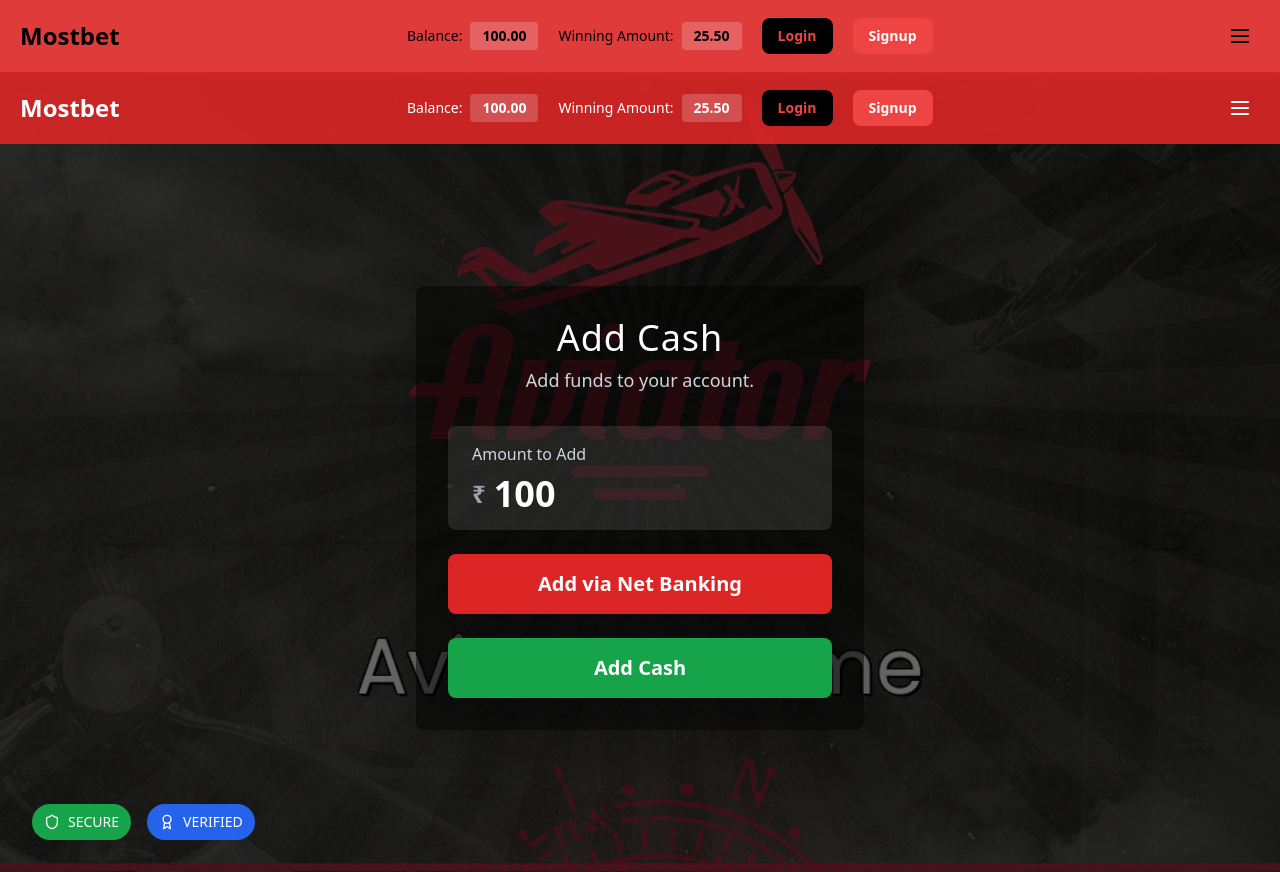
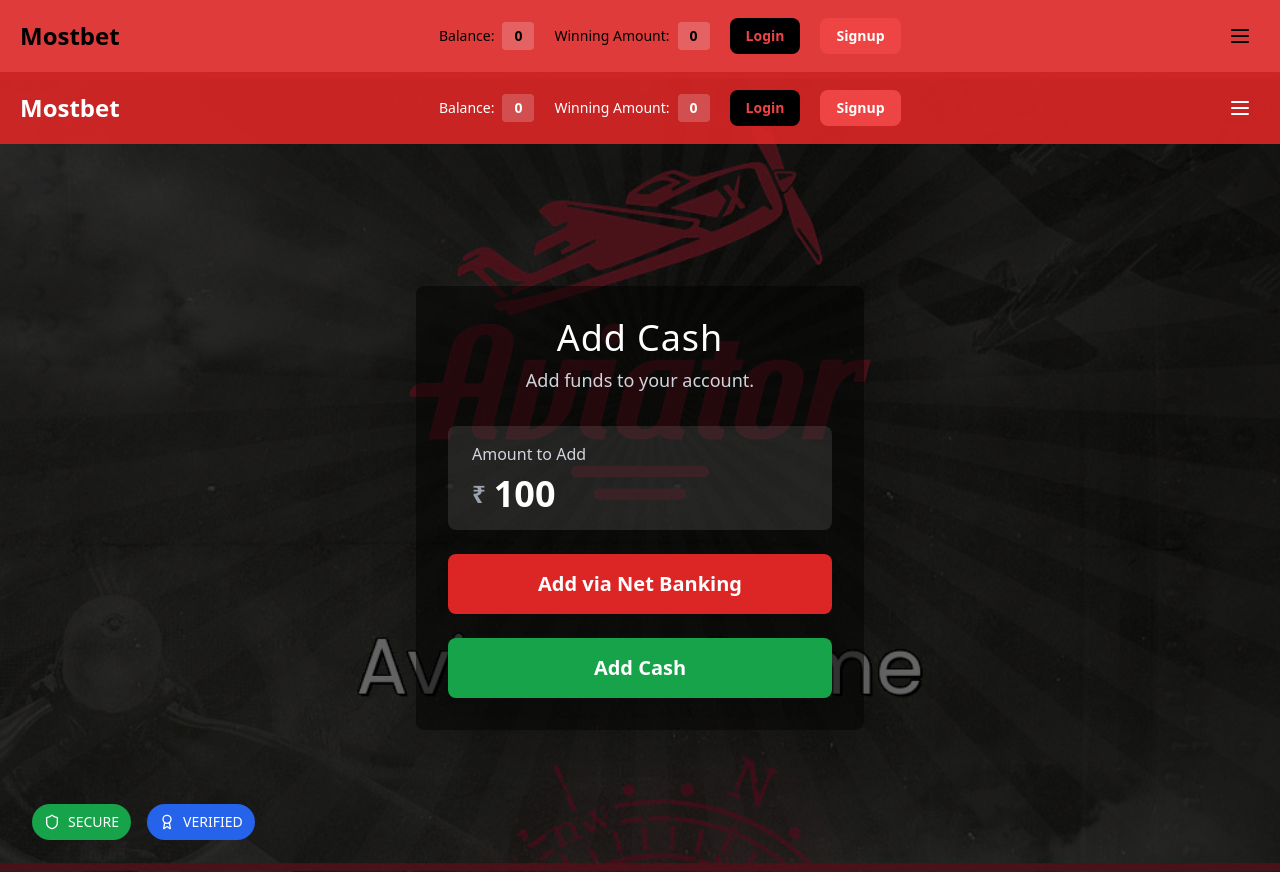
Before and after one commit to HimanshuCodez/Avaitor, a React (Vite) app in the folder Frontend/: page /add-cash in a window 1280 px wide. Built offline with nearby package versions, Linux system fonts and the light colour scheme.

Commit message:
mock remove

```diff
--- a/Frontend/src/components/Navbar.jsx
+++ b/Frontend/src/components/Navbar.jsx
@@ -3,8 +3,8 @@ import { Link } from 'react-router-dom';
 import { Menu, User } from 'lucide-react';
 
 const Navbar = () => {
-  const [balance] = useState("100.00"); // Mock data
-  const [wagering] = useState("25.50"); // Mock data
+  const [balance] = useState("0"); // Mock data
+  const [wagering] = useState("0"); // Mock data
   const [isMenuOpen, setIsMenuOpen] = useState(false);
   const [isLoggedIn, setIsLoggedIn] = useState(false); // Mock authentication state
 
```
